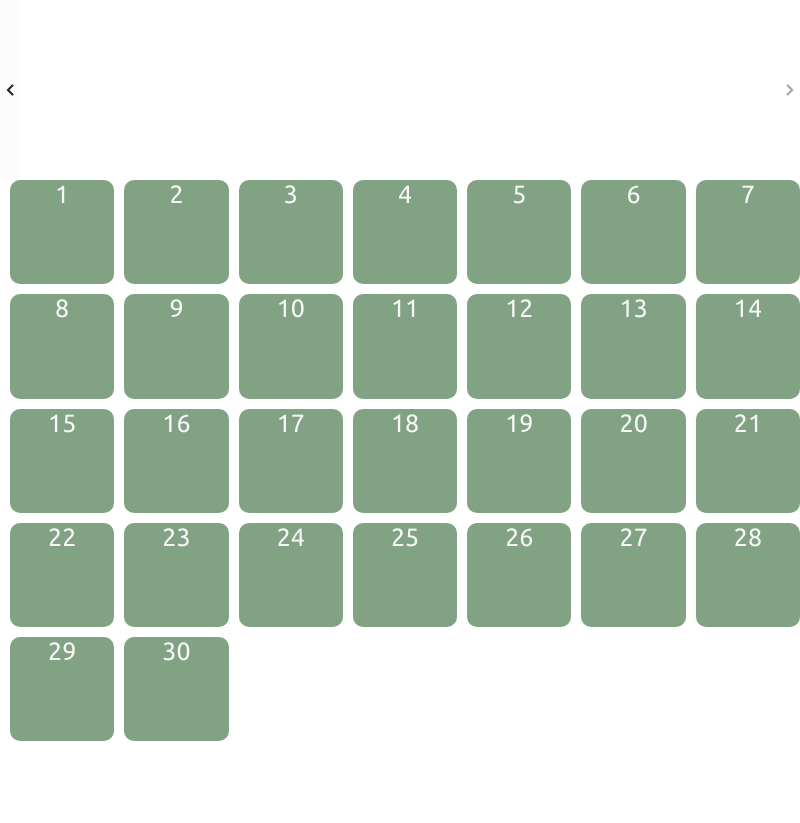
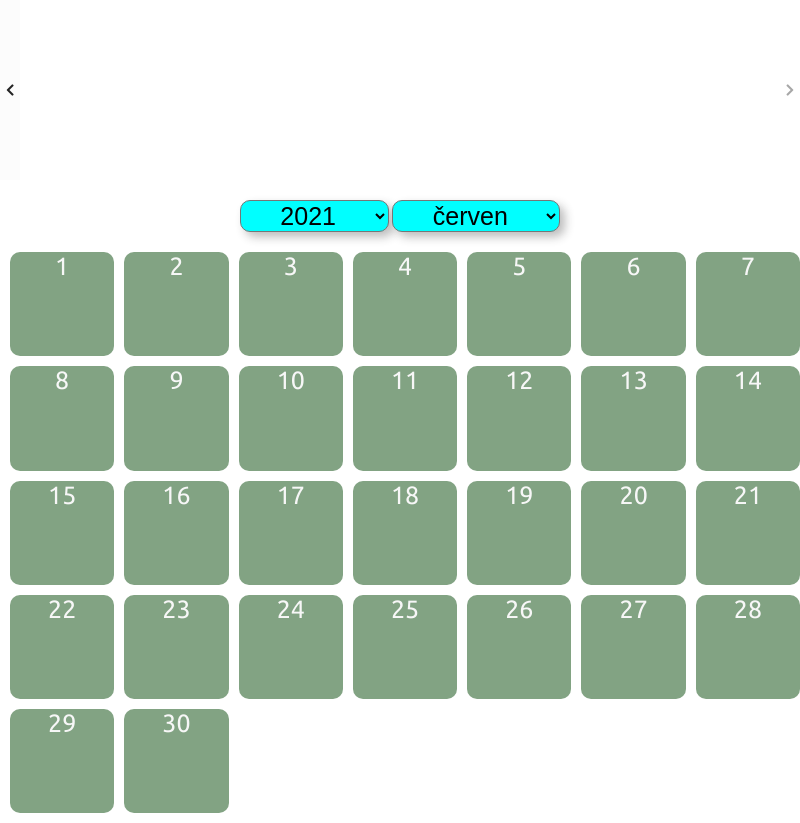
Before and after one commit to petrashaker/Czechitas-JS_czech-project, an Electron app: page renderer-process/index.html in a window 800 px wide. Before the commit the page ends 800 px from the top, so only its background shows below. Drawn offline with Linux system fonts and the light colour scheme; no server answers.

Commit message:
Úkol č. 6. - přidání měsíce a roku bez zvýraznění dne

```diff
--- a/renderer-process/components/calender/calender.js
+++ b/renderer-process/components/calender/calender.js
@@ -1,25 +1,76 @@
-//funguje vložení elementu select, nefunguje zbytek (for cyklus)
-// export class Calender extends HTMLElement {
-//     constructor(){
-//         super();
+export class Calender extends HTMLElement {
+    constructor(){
+        super();
 
-//         this.innerHTML = `
-//             <select class='year-number' id='year-number'></select>
-//             <select class='monthName' id='month-name'></select>
-//         `;
+        this.innerHTML = `
+            <select name="year" id="year">
+                <option value="">Select Year</option>
+            </select>
 
-//        this.month = ['leden', 'únor', 'březen', 'duben', 'květen', 'červen', 'červenec', 'srpen', 'září', 'říjen', 'listopad', 'prosinec'];
+            <select name="month" id="month">
+                <option value="">Select Month</option>
+            </select>
+        `;
 
-//         function selectMonth(month) {
-//             for(let i= 0; i < month.length; i++) {
-//                 let optionMonth = document.createElement('option');
-//                 optionMonth.id = 'optionMonth';
-//                 optionMonth.innerHTML = this.month[i];
-//                 this.monthName.appendChild(optionMonth);
-//                 return;
-//             }
-//         }
-//     }
-// }
+        //year selector
+        let currentYear = new Date().getFullYear();
+        let plusYears = 20;
+        let minusYears = 80;
 
-// customElements.define('app-calender', Calender);
+        function chooseYear() {
+            for(let i = currentYear-minusYears; i <= currentYear+plusYears; i++) {
+                    let option = document.createElement("option");
+                    option.text = i;
+                    option.value = i;
+
+                    if(i === currentYear) {
+                    option.selected = true;
+                    }
+
+                    document.getElementById('year').options.add(option);
+            }
+        };
+        chooseYear();
+
+        //month selector
+        let currentMonth = new Date().getMonth();
+        let monthArray = ['leden', 'únor', 'březen', 'duben', 'květen', 'červen', 'červenec', 'srpen', 'září', 'říjen', 'listopad', 'prosinec'];
+
+        function chooseMonth(){
+        for(let m = 0; m <= 11; m++) {
+            let option = document.createElement("option");
+            option.text = monthArray[m];
+            // server side month start from one
+            option.value = (m+1);
+
+            if ( m === currentMonth) {
+                option.selected = true;
+            }
+
+            document.getElementById('month').options.add(option);
+            }
+        }
+        chooseMonth();
+
+
+        //month highlight
+        let currentDay = new Date().getDate();
+        console.log(currentDay);
+
+        let year = new Date().getFullYear();
+        console.log(year);
+
+        let month = new Date().getMonth()+1;
+        console.log(month);
+
+        let today = new Date();
+        console.log(today);
+
+        if (currentDay === today.getDate() && year === today.getFullYear() && month === today.getMonth()) {
+            app-day.classList.add('.day-chosen');
+        }
+
+    }
+}
+
+customElements.define('app-calender', Calender);
--- a/renderer-process/components/calender/calender.scss
+++ b/renderer-process/components/calender/calender.scss
@@ -1,7 +1,7 @@
 @import 'colors';
 
-#year-number,
-#month-name {
+#year,
+#month {
     // max-width: 100px;
     // max-height: 50px;
     background-color: $aqua;
@@ -10,7 +10,6 @@
     display: inline-block;
     font-size: 2.5rem;
     text-align: center;
-    aspect-ratio: 1/1;
 }
 
 app-calender {
--- a/renderer-process/components/day/day.scss
+++ b/renderer-process/components/day/day.scss
@@ -12,3 +12,7 @@ app-day {
         box-shadow: 0 5px 10px transparentize($black, 0.8);
     }
 }
+
+app-day.day-chosen {
+    background-color: yellow;
+}
--- a/renderer-process/index.html
+++ b/renderer-process/index.html
@@ -13,7 +13,7 @@
 <body>
     <app-carousel></app-carousel>
 
-    <!-- <app-calender></app-calender> -->
+    <app-calender></app-calender>
 
     <section class="main-content"></section>
 
--- a/renderer-process/info.txt
+++ b/renderer-process/info.txt
@@ -59,7 +59,7 @@ carousel.populateNewsCarousel(data.articles, carouselItemStart); //data je objek
 const maxDate = new Date(2021, 4, 0); //rok 2021, měsíc duben (JS začíná měsíce od nuly), den 0 - ukáže se poslední den v měsíci (dny začíná od jedničky, nula ukáže poslední den)
 new Date(2021, 4, 0) -- 30 dubna 2021
 new Date(2021, 4, 1) -- 1 května 2021
-new Date(currentDate.getFullYear()), currentDate.getMonth(), 0) -- 2021 April 30 (programovali jsme 19.května 2021)
+new Date(currentDate.getFullYear(), currentDate.getMonth(), 0) -- 2021 April 30 (programovali jsme 19.května 2021)
 const maxDate = new Date(currentDate.getFullYear(), currentDate.getMonth() + 1, 0).getDate(); -- 2021 May 31
 
 //debugger; - používáme pro zastavení kodu, abychom rozkličkovali chybu
--- a/renderer-process/main.js
+++ b/renderer-process/main.js
@@ -1,7 +1,7 @@
 import { NewsArticle } from './components/news-article/news-article.js';
 import { Carousel } from './components/carousel/carousel.js';
 import { Day } from './components/day/day.js';
-// import { Calender } from './components/calender/calender.js';
+import { Calender } from './components/calender/calender.js';
 
 const header = document.querySelector('header.header-news > div.header-news__container');
 
@@ -45,6 +45,7 @@ const mainContent = document.querySelector('section.main-content');
 const currentDate = new Date();
 const maxDate = new Date(currentDate.getFullYear(), currentDate.getMonth() + 1, 0).getDate();
 
+// vytvoření kalendáře dle čísla dnů
 for (let i = 1; i <= maxDate; i++) {
     const dayDate = new Date(currentDate.getFullYear(), currentDate.getMonth(), i);
     mainContent.appendChild(new Day(dayDate));
@@ -202,3 +203,5 @@ function createOptions(contactsArray) {
 
 //zadefinujeme si vlastní políčk na objektu, nemusíme toto použít, můžeme udělat i export/import a dát fci do samostatného souboru
 window.showModal = showDayModal;
+
+//úkol č. 6
```
Also changed, not shown: renderer-process/components/calender/calender.css, renderer-process/components/day/day.css, renderer-process/style.css, 3 other files.
